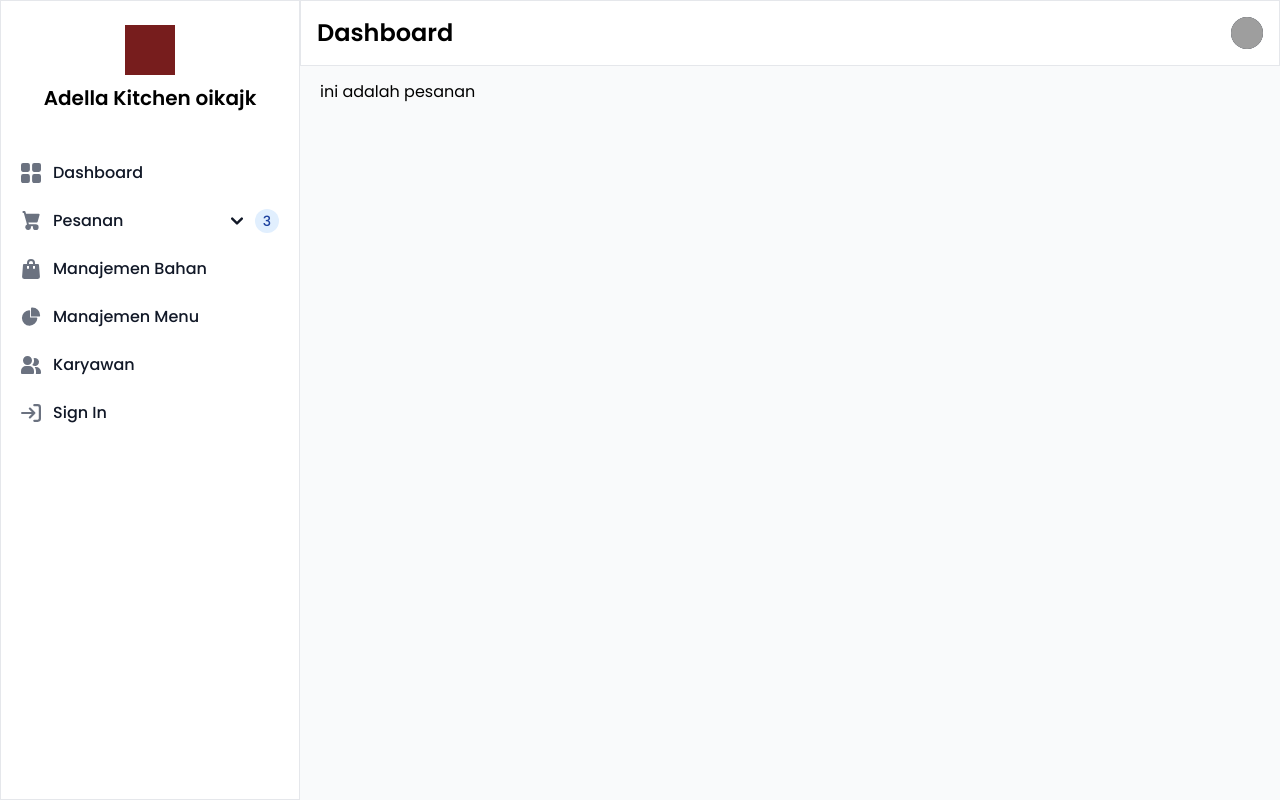
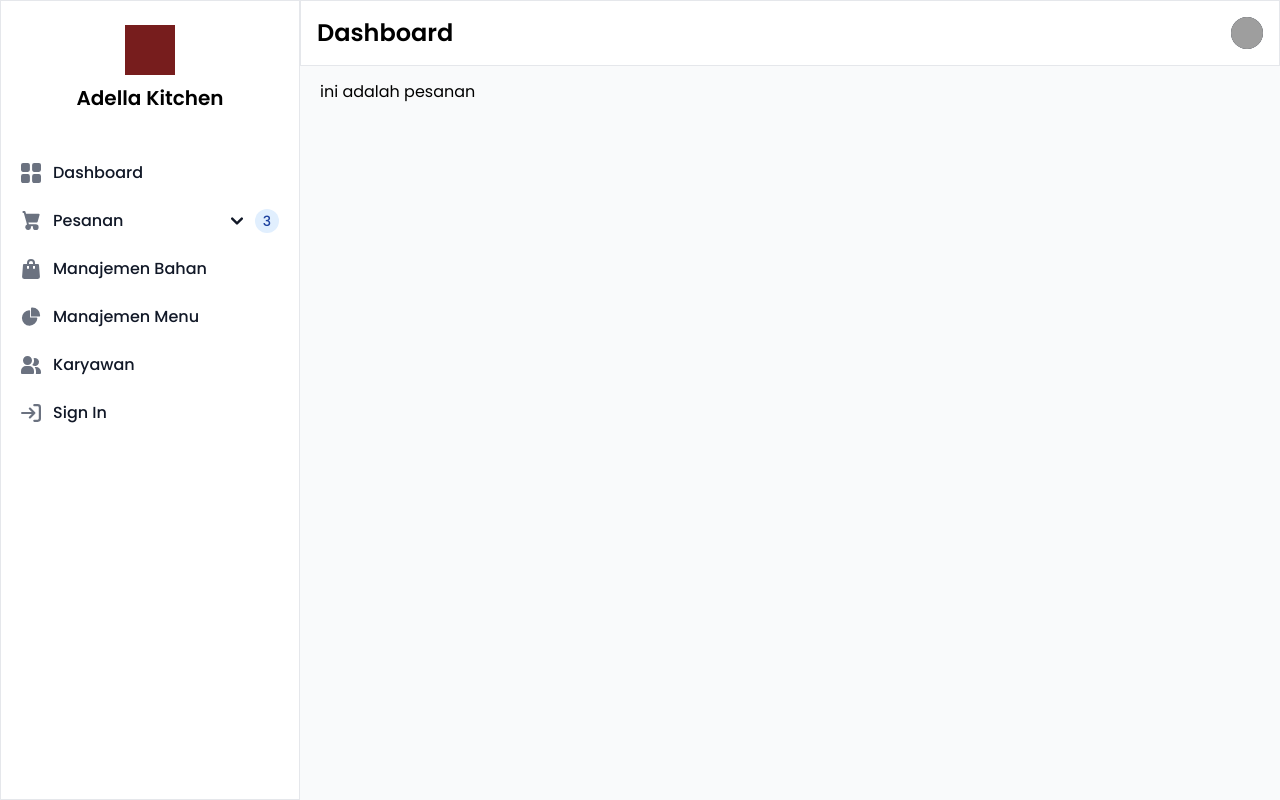
Before and after one commit to adella-kitchen/adella-website, a Laravel app: page /admin/pesanan in a window 1280 px wide. Run offline with Laravel 12, Linux system fonts and the light colour scheme; style sheets or scripts are compiled from the project's sources; parts of the project's set-up code (start-up, migrations or seed data) failed here and were passed over; some libraries are stand-ins or nearby versions; grey boxes are pictures that could not be loaded.

Commit message:
update tittle

```diff
--- a/resources/views/livewire/component/sidebar.blade.php
+++ b/resources/views/livewire/component/sidebar.blade.php
@@ -4,7 +4,7 @@
     <div class="h-full px-3 py-6 overflow-y-auto bg-white border dark:bg-gray-800">
         <div class="w-full flex flex-col justify-center text-center items-center mb-10 gap-2">
             <div class="w-[50px] h-[50px] bg-red-900"></div>
-            <p class="font-semibold text-[20px]">Adella Kitchen oikajk</p>
+            <p class="font-semibold text-[20px]">Adella Kitchen</p>
         </div>
         <ul class="space-y-2 font-medium">
             <li>
```
